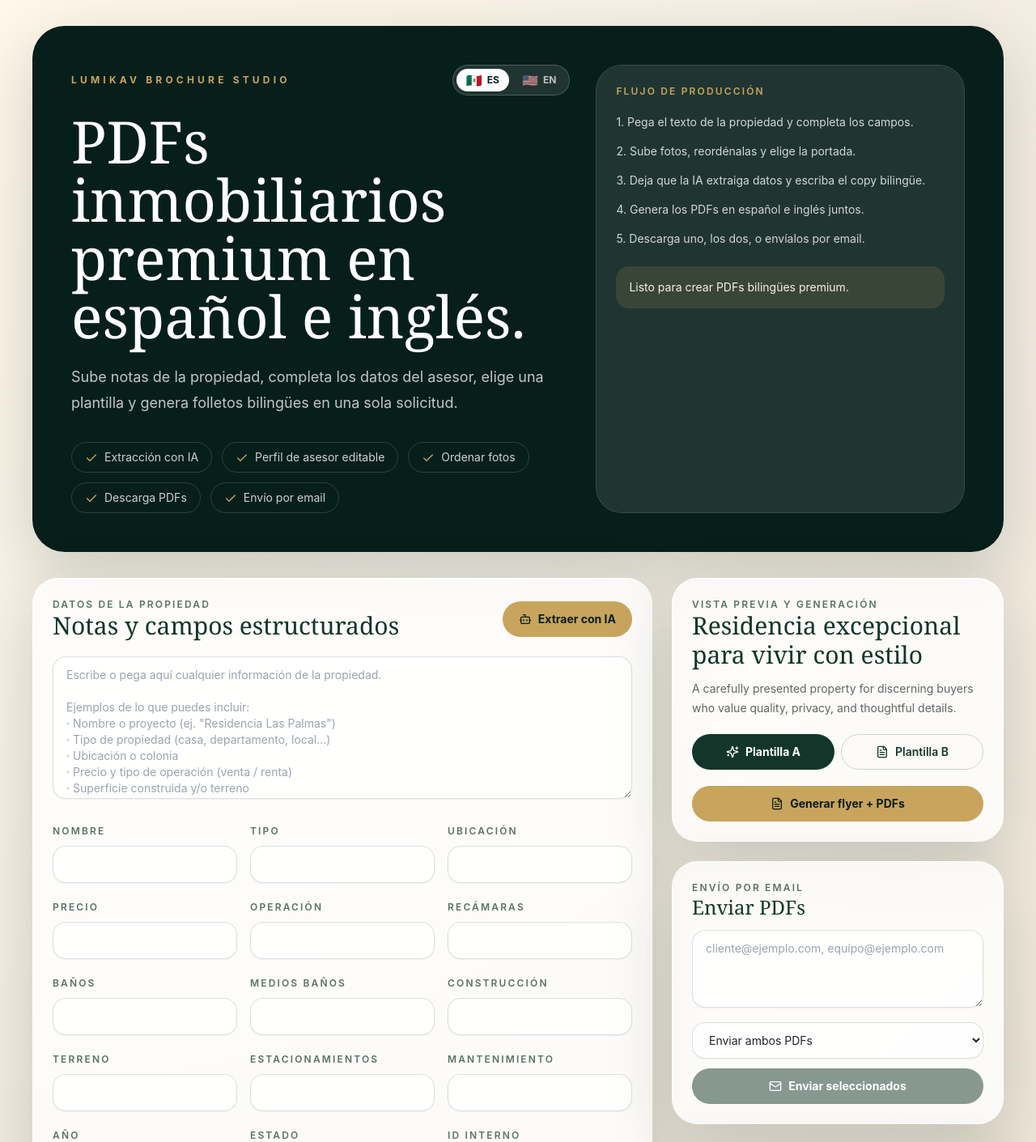
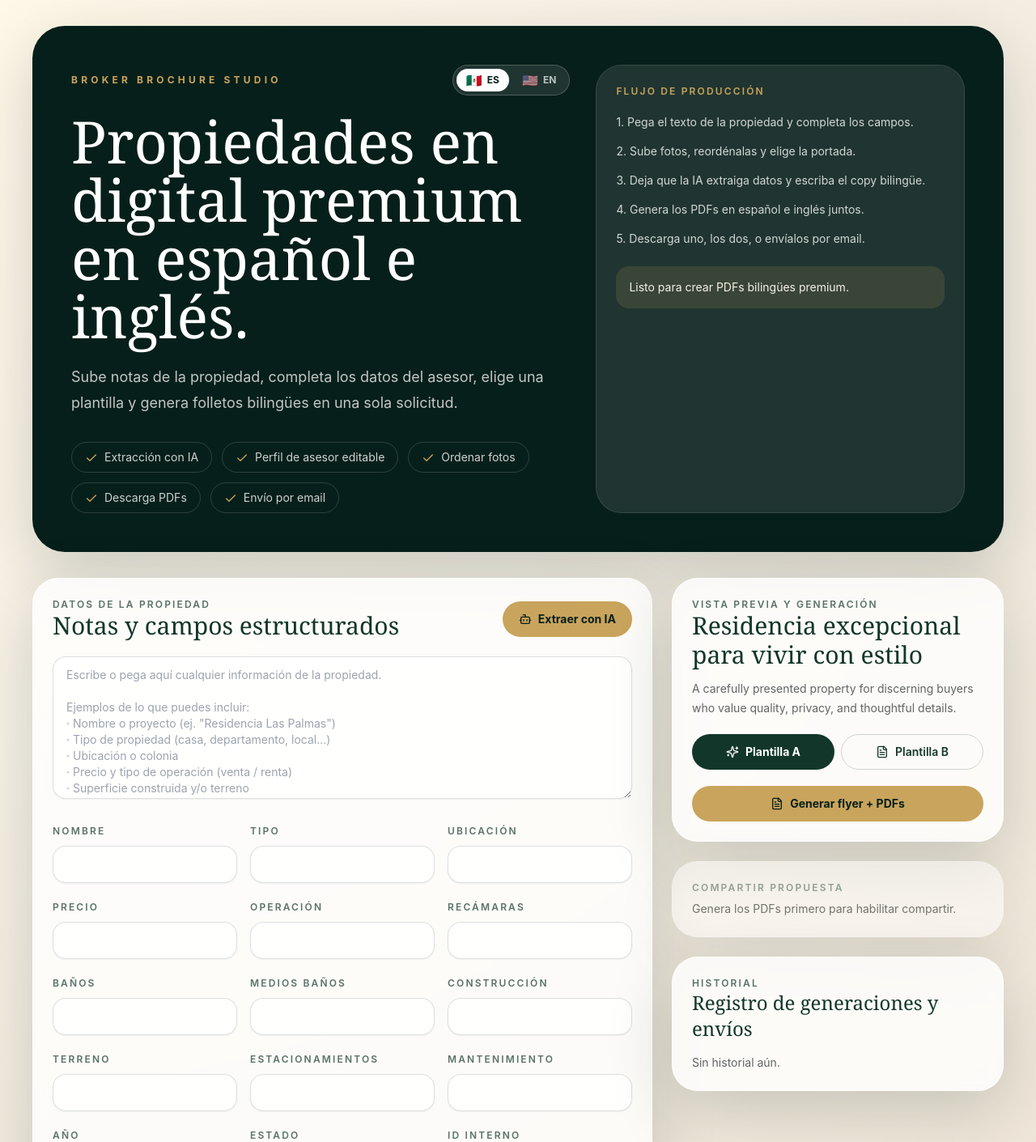
Before and after one commit to 1eduardomagana-hue/lumikav.github.io, a Next.js app: page / in a window 1280 px wide. Shown: the top 1411 px of the page at 81% size. Built offline with nearby package versions, Linux system fonts and the light colour scheme.

Commit message:
Refactor BrochureStudio with SharePanel integration
Updated the UI language for the brochure studio and integrated a SharePanel component for sharing functionality.

```diff
--- a/components/BrochureStudio.tsx
+++ b/components/BrochureStudio.tsx
@@ -3,6 +3,7 @@
 import { ArrowDownToLine, Bot, Check, FileText, GripVertical, ImagePlus, Mail, Sparkles, Trash2, Wand2 } from 'lucide-react';
 import { useMemo, useState } from 'react';
 import { defaultAdvisor, emptyFields, fallbackCopy, fieldLabels } from '@/lib/defaults';
+import SharePanel from '@/components/SharePanel';
 import type { AdvisorInfo, AiExtractionResult, GeneratedPdf, GenerationPayload, Language, MarketingCopy, PropertyFields, TemplateId, UploadedImage } from '@/lib/types';
 
 // ── UI language (interface) vs PDF language (output) ──────────────────────────
@@ -10,8 +11,8 @@ type UILang = 'es' | 'en';
 
 const t: Record<UILang, Record<string, string>> = {
   es: {
-    eyebrow: 'LumiKav Brochure Studio',
-    hero_title: 'PDFs inmobiliarios premium en español e inglés.',
+    eyebrow: 'Broker Brochure Studio',
+    hero_title: 'Propiedades en digital premium en español e inglés.',
     hero_desc: 'Sube notas de la propiedad, completa los datos del asesor, elige una plantilla y genera folletos bilingües en una sola solicitud.',
     flow_label: 'Flujo de producción',
     flow_1: '1. Pega el texto de la propiedad y completa los campos.',
@@ -245,6 +246,8 @@ export default function BrochureStudio() {
   const [missingFields, setMissingFields] = useState<string[]>([]);
   const [pdfs, setPdfs] = useState<GeneratedPdf[]>([]);
   const [htmlFlyers, setHtmlFlyers] = useState<Record<string, { filename: string; base64: string }>>({});
+  // RESEND_API_KEY detection is done server-side; we check via /api/send response
+  const [hasResendKey, setHasResendKey] = useState(false);
   const [history, setHistory] = useState<string[]>([]);
   const [sendHistory, setSendHistory] = useState<string[]>([]);
   const [recipients, setRecipients] = useState('');
@@ -368,6 +371,10 @@ export default function BrochureStudio() {
       const result = await response.json() as { pdfs: GeneratedPdf[]; html: Record<string, { filename: string; base64: string }>; generatedAt: string };
       setPdfs(result.pdfs);
       setHtmlFlyers(result.html ?? {});
+      // Probe send endpoint to detect if Resend key is configured
+      fetch('/api/send', { method:'POST', headers:{'Content-Type':'application/json'},
+        body: JSON.stringify({ to:['probe@check.local'], subject:'probe', pdfs:[], _probe:true })
+      }).then(r=>r.json()).then(r=>setHasResendKey(r.mode==='resend'||r.hasKey===true)).catch(()=>{});
       setHistory((current) => [`${new Date(result.generatedAt).toLocaleString()} · ${templateLabel(template, uiLang)} · ${fields.title || (uiLang === 'es' ? 'Propiedad sin título' : 'Untitled property')}`, ...current].slice(0, 8));
       setStatus(i.status_generated);
     } catch (error) {
@@ -603,20 +610,15 @@ export default function BrochureStudio() {
               )}
             </section>
 
-            {/* EMAIL */}
-            <section className="premium-card">
-              <p className="field-label">{i.email_label}</p>
-              <h2 className="font-serif text-2xl text-estate-green">{i.email_title}</h2>
-              <textarea className="field-input mt-3 min-h-24" value={recipients} onChange={(e) => setRecipients(e.target.value)} placeholder={i.email_placeholder} />
-              <select className="field-input mt-3" value={emailSelection} onChange={(e) => setEmailSelection(e.target.value as 'both' | Language)}>
-                <option value="both">{i.send_both}</option>
-                <option value="es">{i.send_es}</option>
-                <option value="en">{i.send_en}</option>
-              </select>
-              <button onClick={sendEmail} disabled={busy || pdfs.length === 0} className="green-button mt-3 w-full">
-                <Mail className="h-4 w-4" />{i.send_btn}
-              </button>
-            </section>
+            {/* SHARE PANEL */}
+            <SharePanel
+              data={{ fields, copy, advisor }}
+              hasResendKey={hasResendKey}
+              lang={uiLang}
+              disabled={pdfs.length === 0}
+              pdfBase64={pdfs.find(p => p.language === uiLang)?.base64}
+              pdfFilename={pdfs.find(p => p.language === uiLang)?.filename}
+            />
 
             {/* HISTORY */}
             <section className="premium-card">
```
